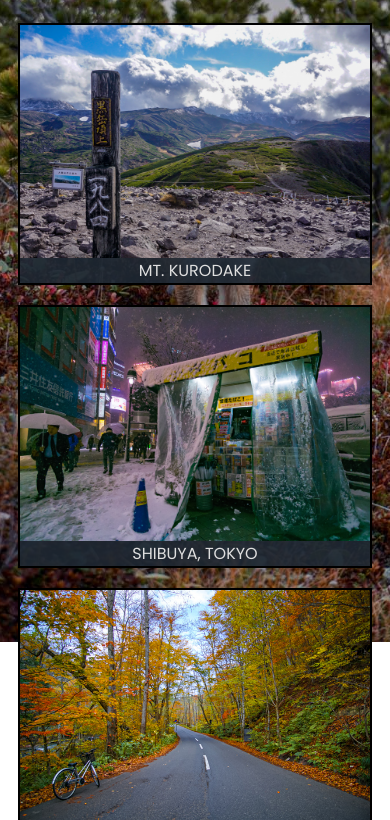
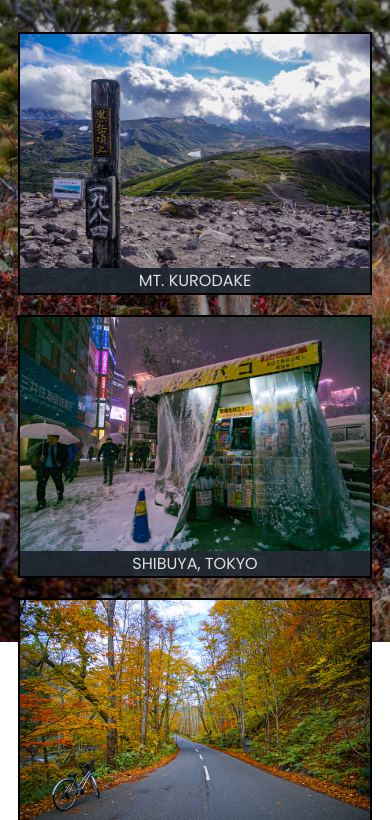
Before and after one commit to Blake-Porter/blake-porter-old, a plain HTML site: page gallery.html in a window 390 px wide. Shown: the part 202-1022 px from the top of the page. Drawn offline with Linux system fonts and the light colour scheme.

Commit message:
Update style.css
Update style.css

```diff
--- a/resources/css/style.css
+++ b/resources/css/style.css
@@ -133,6 +133,10 @@ nav {
 }
 
 /* Gallery */
+#pictures {
+    padding: 10px 2vw;
+}
+
 #pictures a {
     color: inherit;
     text-decoration: none;
@@ -374,7 +378,8 @@ p {
     }
 
     .picture-set img {
-        width: 350px;
+        width: 100%;
+        object-fit: contain;
     }
 }
 
```
